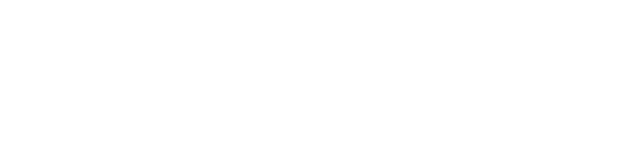
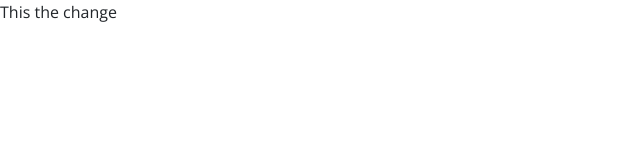
Before and after one commit to Ismail28146/Project1ismail.github.io, a plain HTML site: page index.html in a window 1280 px wide. Shown: the whole page, without its empty margins (0-640 px from the left). Drawn offline with nearby package versions, Linux system fonts and the light colour scheme.

Commit message:
Update index.html

```diff
--- a/index.html
+++ b/index.html
@@ -39,6 +39,7 @@
 </head>
 
 <body>
+    <p>This the change</p>
 
 </body>
 
```
